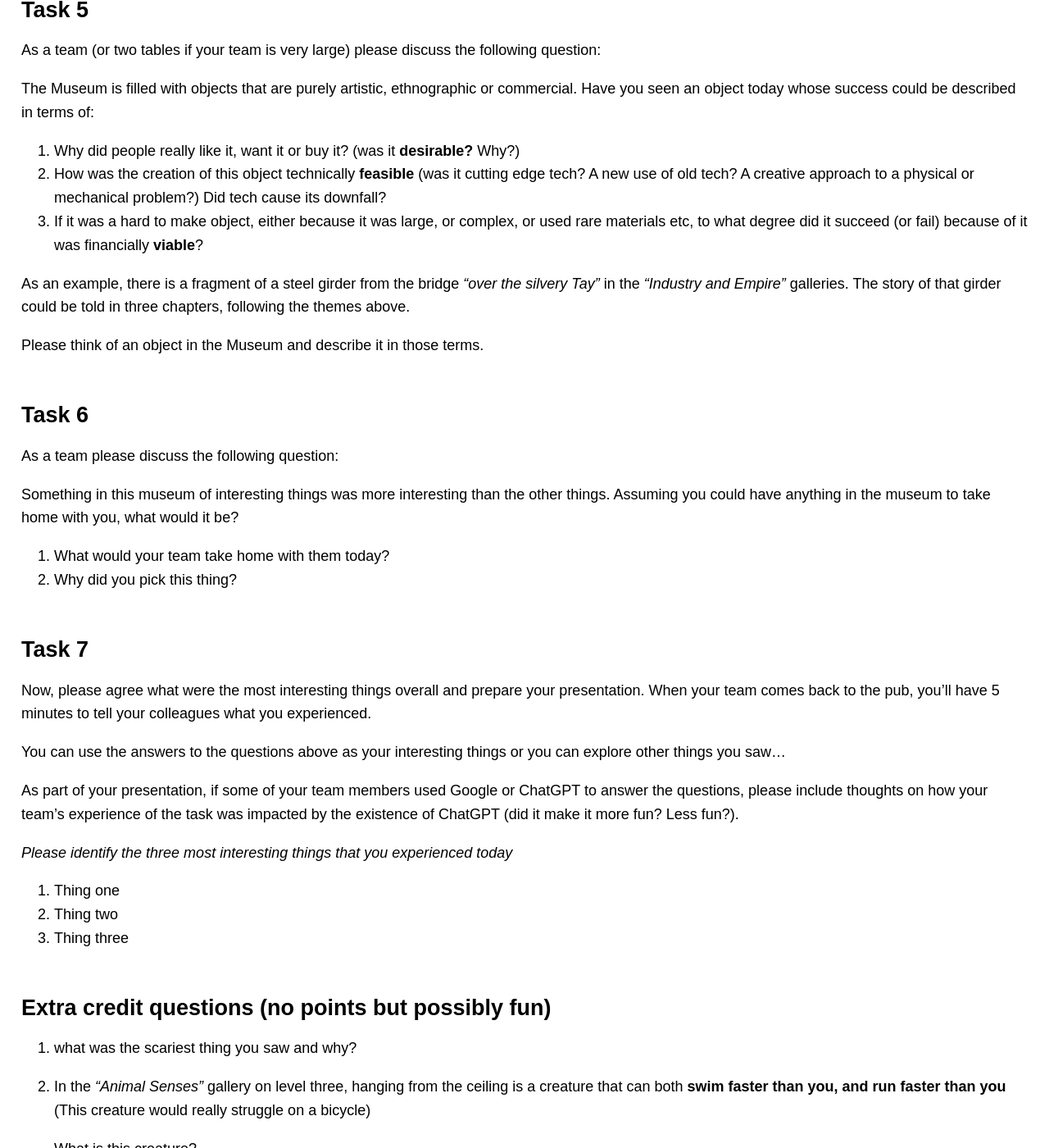
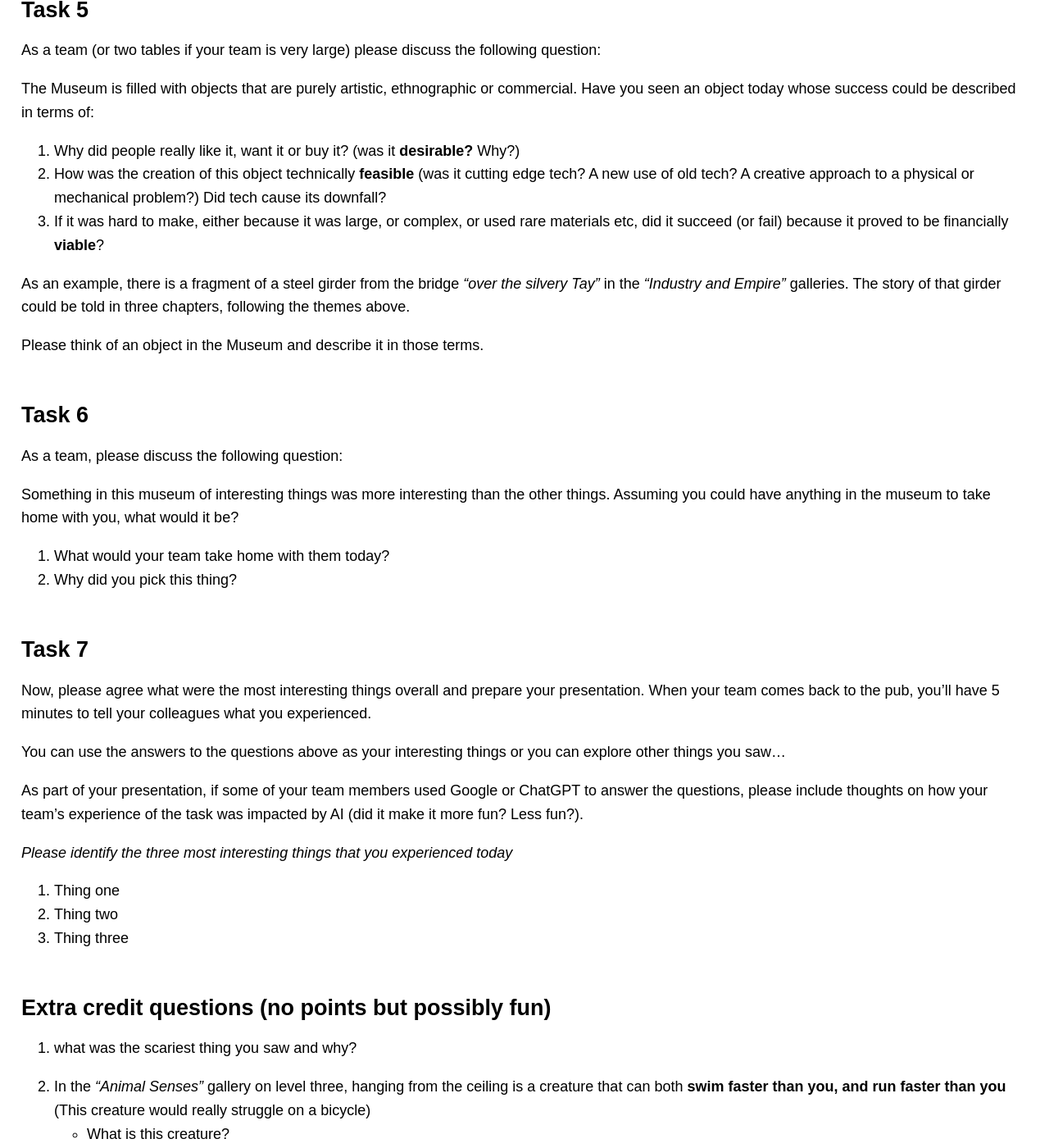
Before and after one commit to lrdj/humansystems.io, a Jekyll site: the page built from XD/index.md, in a window 1280 px wide and 1400 px high, scrolled down 2598 px. Shown: the whole window at 82% size. Built offline with Jekyll 4.4.1, drawn with Linux system fonts in a browser that asks for light colours.

Commit message:
Update index.md

```diff
--- a/XD/index.md
+++ b/XD/index.md
@@ -79,7 +79,7 @@ The Museum is filled with objects that are purely artistic, ethnographic or comm
 
 1. Why did people really like it, want it or buy it? (was it **desirable?** Why?)
 2. How was the creation of this object technically **feasible** (was it cutting edge tech? A new use of old tech? A creative approach to a physical or mechanical problem?) Did tech cause its downfall?
-3. If it was a hard to make object, either because it was large, or complex, or used rare materials etc, to what degree did it succeed (or fail) because of it was financially **viable**?
+3. If it was hard to make, either because it was large, or complex, or used rare materials etc, did it succeed (or fail) because it proved to be financially **viable**?
 
 As an example, there is a fragment of a steel girder from the bridge _"over the silvery Tay"_ in the _"Industry and Empire"_ galleries. The story of that girder could be told in three chapters, following the themes above.
 
@@ -88,7 +88,7 @@ Please think of an object in the Museum and describe it in those terms.
 
 ## Task 6
 
-As a team please discuss the following question:
+As a team, please discuss the following question:
 
 Something in this museum of interesting things was more interesting than the other things. Assuming you could have anything in the museum to take home with you, what would it be?
 
@@ -103,7 +103,7 @@ Now, please agree what were the most interesting things overall and prepare your
 
 You can use the answers to the questions above as your interesting things or you can explore other things you saw...
 
-As part of your presentation, if some of your team members used Google or ChatGPT to answer the questions, please include thoughts on how your team's experience of the task was impacted by the existence of ChatGPT (did it make it more fun? Less fun?).
+As part of your presentation, if some of your team members used Google or ChatGPT to answer the questions, please include thoughts on how your team's experience of the task was impacted by AI (did it make it more fun? Less fun?).
 
 _Please identify the three most interesting things that you experienced today_
 
@@ -117,8 +117,7 @@ _Please identify the three most interesting things that you experienced today_
 1. what was the scariest thing you saw and why?
 
 2. In the _"Animal Senses"_ gallery on level three, hanging from the ceiling is a creature that can both **swim faster than you, and run faster than you** (This creature would really struggle on a bicycle)
-
-  - What is this creature?
+- What is this creature?
 
 3. Can you take a photo of two team members with
 the Scottish Widow?
```
